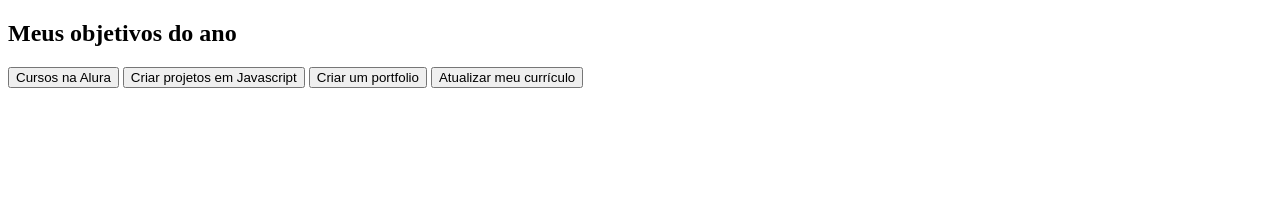
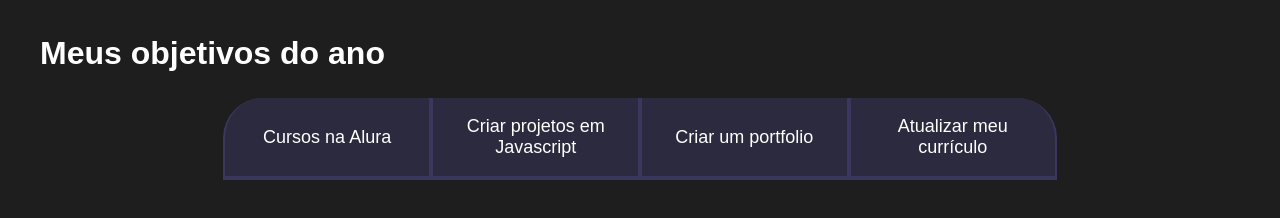
Before and after one commit to 12-GIOVANNA-MF/Projeto-de-vida, a plain HTML site: page javascript projeto de vida-/index.html in a window 1280 px wide. Drawn offline with Linux system fonts and the light colour scheme.

Commit message:
Update style.css

```diff
--- a/javascript projeto de vida-/style.css
+++ b/javascript projeto de vida-/style.css
@@ -7,3 +7,68 @@
 
 
 }
+body{
+    background-color:var(--cor-de-fundo);
+    color:var(--branco);
+    font-family: 'Chakra Petch', sans-serif;
+
+}
+.conteudo-principal {
+    display: flex;
+    flex-direction: column;
+    justify-content: center;
+    align-items: center;
+    max-width: 1200px;
+    width: 100%;
+    margin: 0 auto;
+}
+.titulo-principal {
+    text-align: left;
+    width: 100%;
+    font-size: 32px;
+}
+
+.titulo-principal span {
+    color: var(--verde);
+}
+.botao{
+    font-family: "Crakra Petch", sans-serif;
+    background-color: var(--botao-inativo);
+    color: var(--branco);
+    display: flex;
+    justify-content: center;
+    padding: 1em;
+    font-size: 18px;
+    align-items: center;
+    width: 100%;
+    border-bottom: 4px solid var(--botao-ativo);
+    border-left: 2px solid var(--botao-ativo);
+    border-right: 2px solid var(--botao-ativo);
+    border-top: none;
+}
+
+.botoes {
+    display: block;
+}
+
+@media screen and (min-width: 768px) {
+    .botoes {
+        display: flex;
+    }
+}
+.botao:first-child {
+    border-radius: 40px 40px 0 0;
+}
+@media screen and (min-width: 768px) {
+    .botoes {
+        display: flex;
+    }
+
+    .botao:first-child {
+        border-radius: 40px 0 0 0;
+    }
+
+    .botao:last-child {
+        border-radius: 0 40px 0 0;
+    }
+}
```
